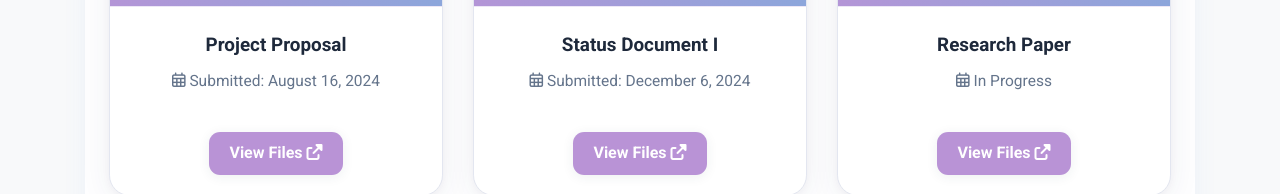
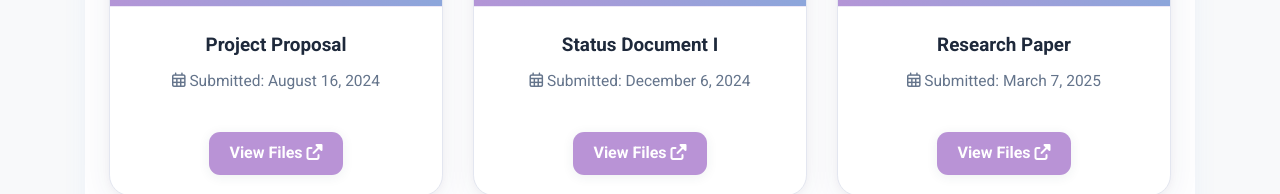
Before and after one commit to GevinduInduwara/Gemora-ResearchWebsite, a plain HTML site: page index.html in a window 1280 px wide. Shown: the part 11005-11199 px from the top of the page. Drawn offline with nearby package versions, Linux system fonts and the light colour scheme.

Commit message:
date update

```diff
--- a/index.html
+++ b/index.html
@@ -512,7 +512,7 @@
             </div>
             <div class="doc-card-body">
               <div class="doc-title">Research Paper</div>
-              <div class="doc-status"><i class="far fa-calendar-alt"></i> In Progress</div>
+              <div class="doc-status"><i class="far fa-calendar-alt"></i> Submitted: March 7, 2025</div>
               <a href="https://drive.google.com/drive/folders/1dsZk4_ACUxMX8QZC5Bki77PfkTAhjBqd?usp=sharing" class="doc-btn" target="_blank">View Files <i class="fas fa-external-link-alt"></i></a>
             </div>
           </div>
```
